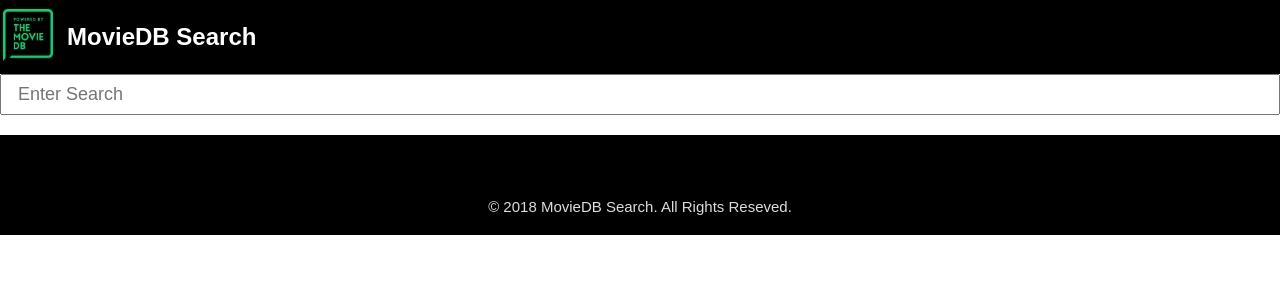
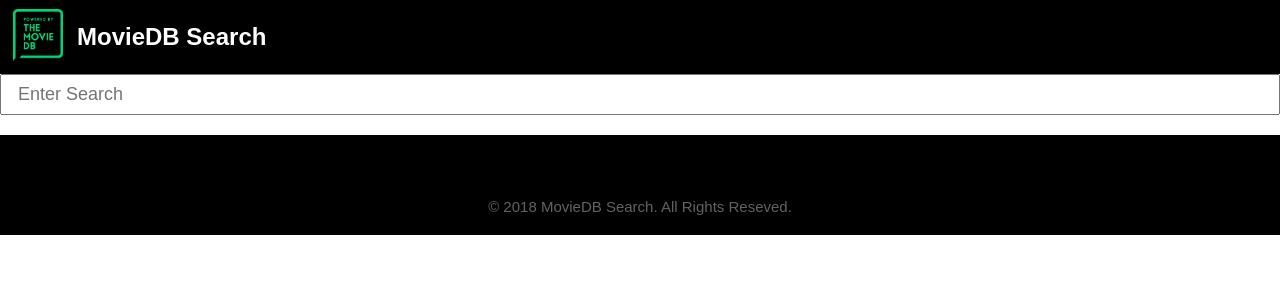
Before and after one commit to mooneyd12/MovieSearch, a React (Create React App) app: page / in a window 1280 px wide. Shown: the top 300 px of the page. Built offline with nearby package versions, Linux system fonts and the light colour scheme; no server answers.

Commit message:
Styling
Add minor styling changes

```diff
--- a/src/App.css
+++ b/src/App.css
@@ -22,6 +22,7 @@
 
 .brand-logo {
   margin-right: 10px;
+  margin-left: 10px;
 }
 
 .search-box {
@@ -42,7 +43,7 @@
 }
 
 .movie:nth-child(odd) {
-  background-color: #f2f2f2 ;
+  background-color: #f2f2f2;
 }
 
 .movie-poster {
@@ -73,7 +74,6 @@
   color: #636262;
   font-family: helvetica;
   line-height: 25px;
-
 }
 
 .view-btn {
@@ -108,17 +108,18 @@
 }
 
 .copyright-label {
+  color: #636262;
   margin-bottom: 20px;
 }
 
-@media screen and (min-width:1000px) {
+@media screen and (min-width: 1000px) {
   .movie {
     flex: 0 1 50%;
   }
-  .movie:nth-child(odd){
+  .movie:nth-child(odd) {
     background-color: #fff;
   }
-  .movie:nth-child(4n){
+  .movie:nth-child(4n) {
     background-color: #f0f0f0;
   }
 }
```
Also changed, not shown: src/logo.svg (deleted), 1 other file (tests, documents, lock files or other folders). Lines whose indentation alone changed are shown as unchanged.
